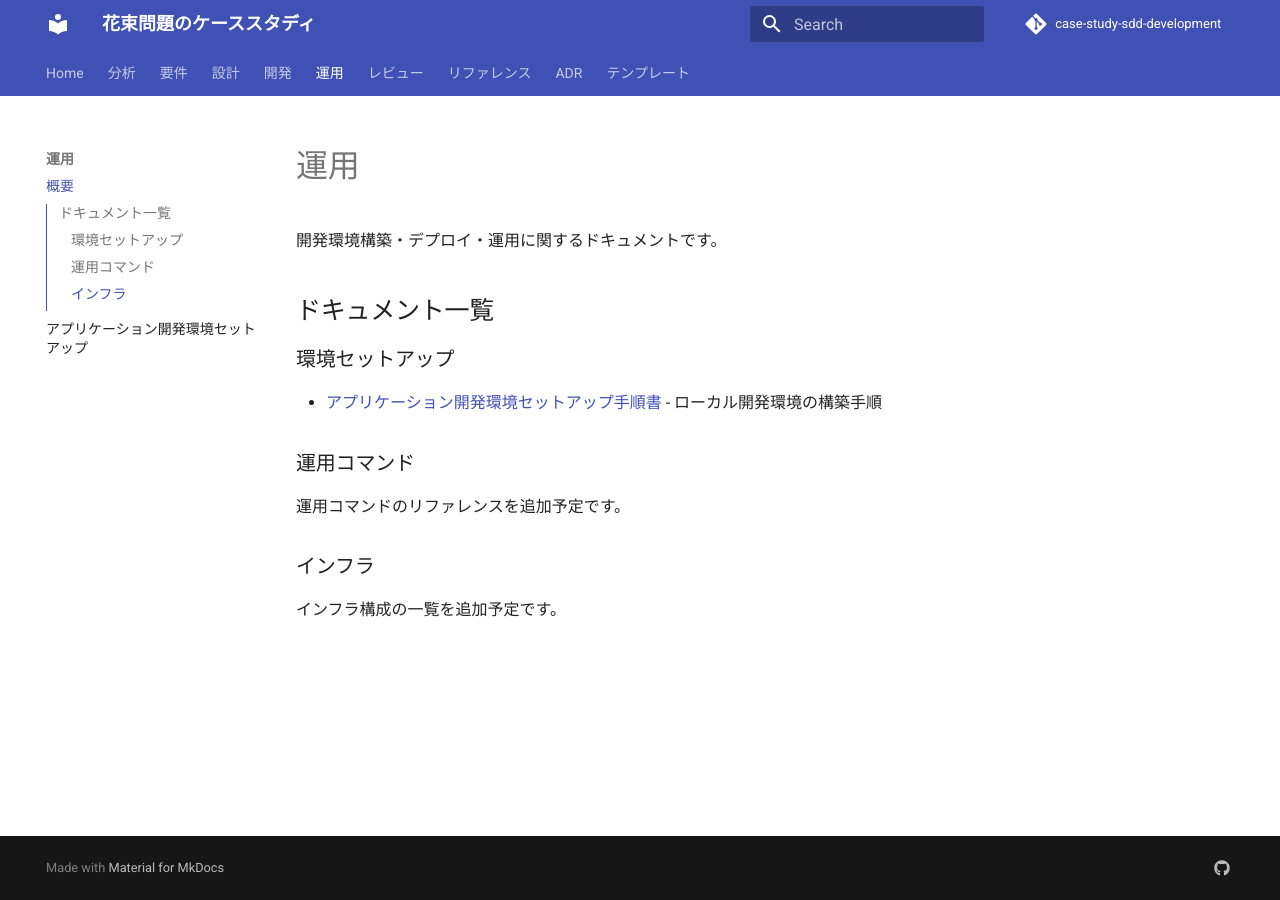
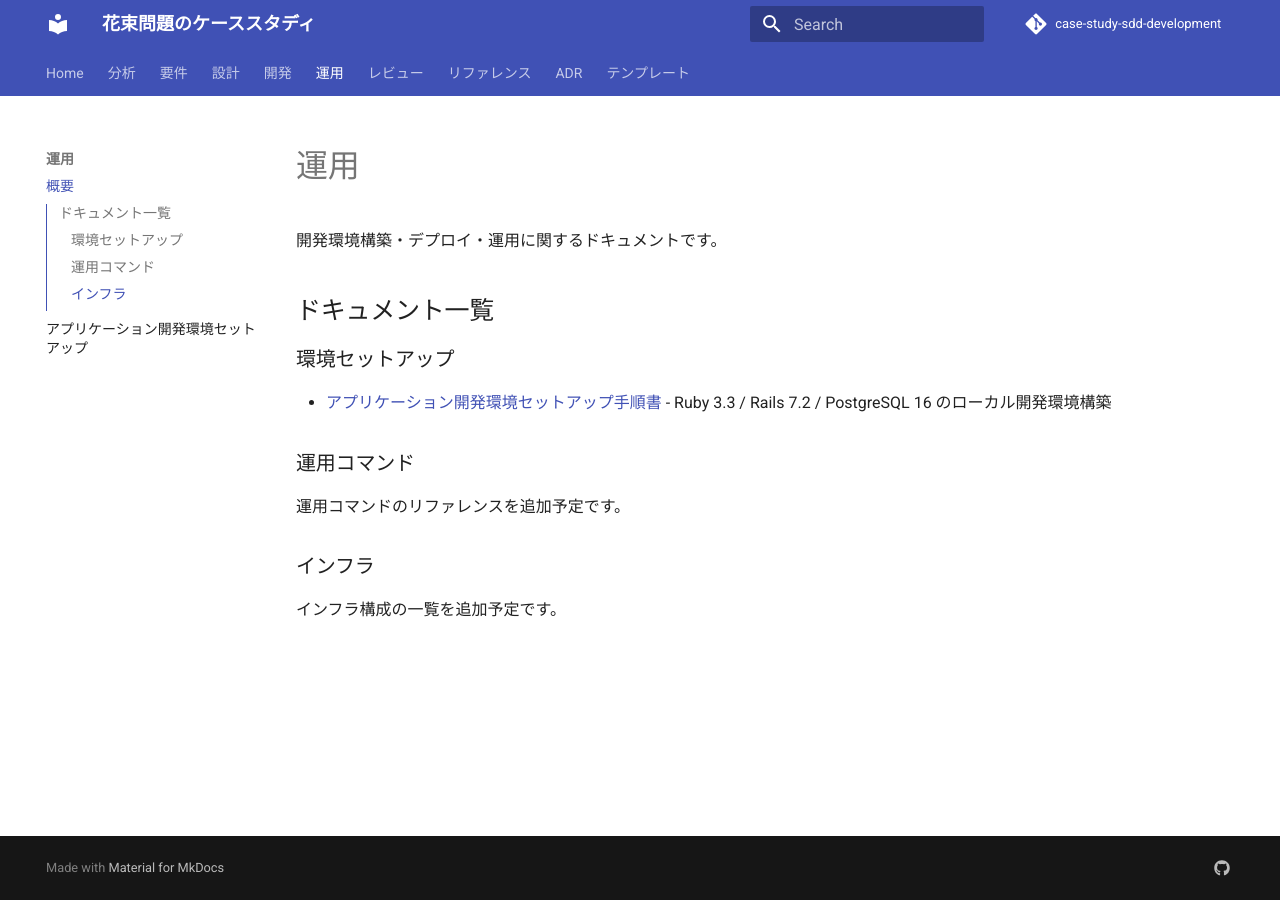
Before and after one commit to k2works/case-study-sdd-development, an MkDocs documentation site: the page built from docs/operation/index.md, in a window 1280 px wide. Built offline with MkDocs 1.6.1 and Material for MkDocs 9.7.7, drawn with Linux system fonts in a browser that asks for light colours; comment, search, counter and statistics services are not loaded.

Commit message:
docs: 運用ドキュメントインデックスを更新

```diff
--- a/docs/operation/index.md
+++ b/docs/operation/index.md
@@ -6,7 +6,7 @@
 
 ### 環境セットアップ
 
-- [アプリケーション開発環境セットアップ手順書](./dev_app_instruction.md) - ローカル開発環境の構築手順
+- [アプリケーション開発環境セットアップ手順書](./app-development-setup.md) - Ruby 3.3 / Rails 7.2 / PostgreSQL 16 のローカル開発環境構築
 
 ### 運用コマンド
 
```
